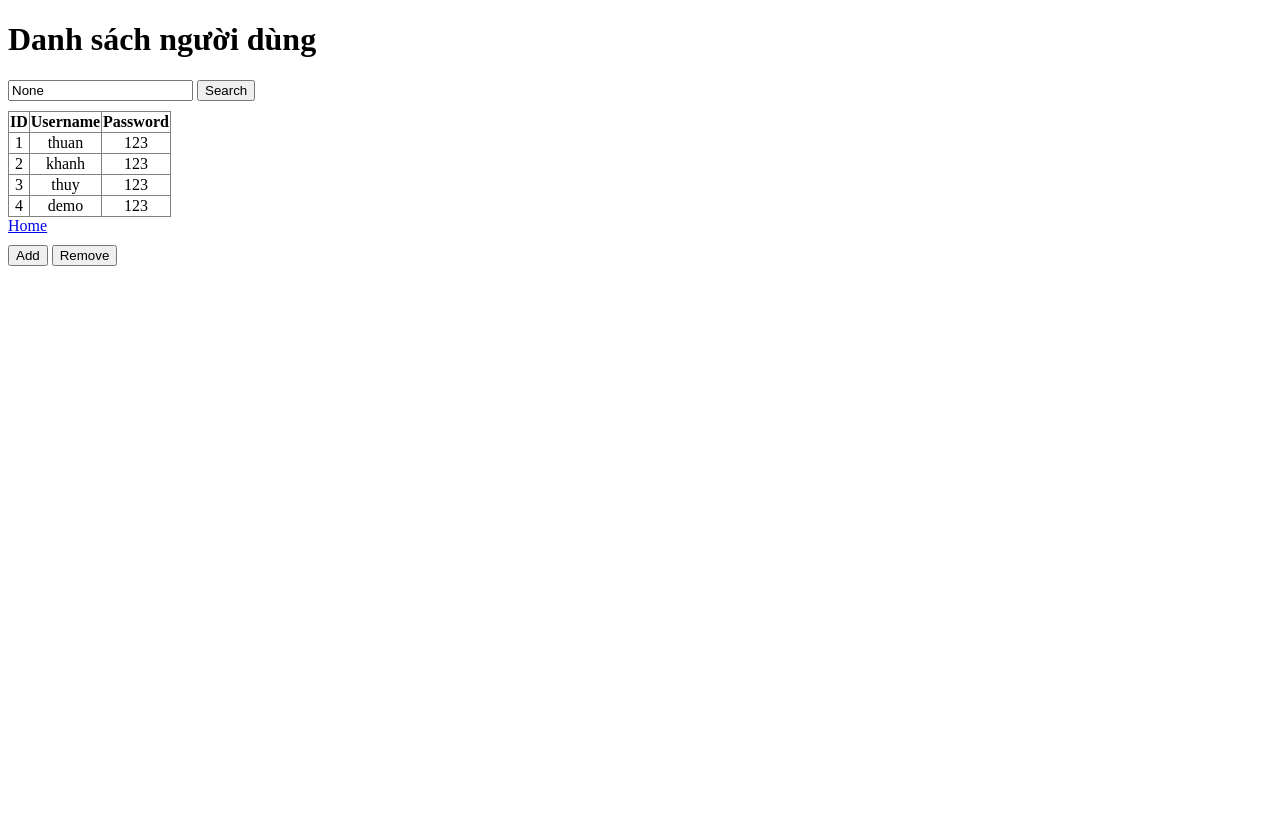
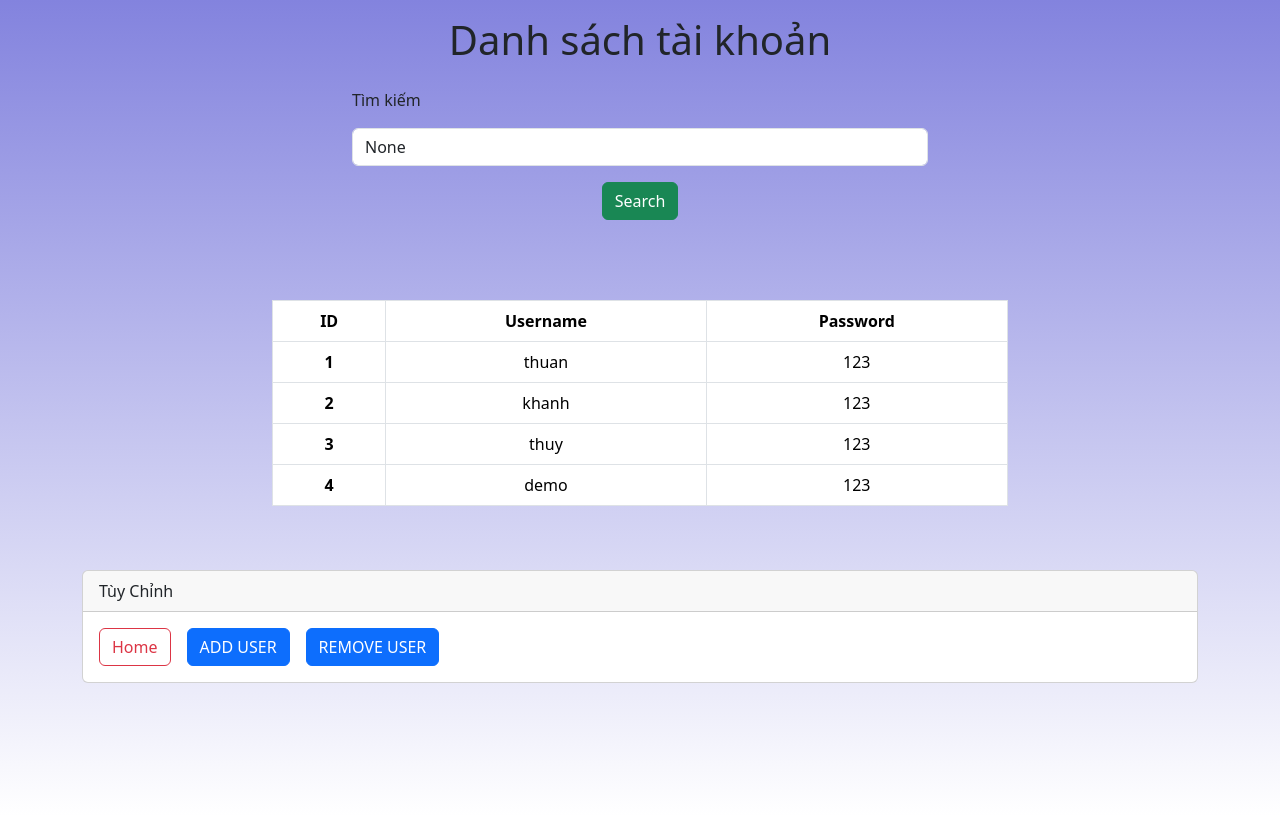
Before and after one commit to hoangbaokhanh1511/Smart-Home-Website, a Flask app: page /view/database in a window 1280 px wide. Before the commit the page ends 266 px from the top, so only its background shows below. Run offline with Flask 3, Linux system fonts and the light colour scheme.

Commit message:
làm bootstrap cho database, thêm thư viện MQ135, fix lại ô cảm biến thời tiết

```diff
--- a/OOP.py
+++ b/OOP.py
@@ -27,7 +27,7 @@
                     sleep(0.01)
 
             self.brightness = value
-            # print(self.brightness)
+
 
         return self
 
--- a/app.py
+++ b/app.py
@@ -157,8 +157,9 @@
             db.session.commit()
 
         if 'username' in session:
+            return render_template('userpage.html', username=username, start=start, end=end)
 
-            return render_template('userpage.html', username=username, start=start, end=end, )
+
         else:
             flash("Bạn cần phải đăng nhập trước", "error")
             return redirect(url_for('login'))
@@ -298,16 +299,6 @@
     return render_template('weather.html', result=result)
 
 
-# active form
-@app.route('/add')
-def add():
-    return render_template('add.html')
-
-
-@app.route('/remove')
-def remove():
-    return render_template('remove.html')
-
 
 # Phần này xử lý thao tác module => => => => =>
 data_sensor_dht11 = {
@@ -324,6 +315,24 @@
     'Led_D7': 0,
     'Led_D8': 0
 }
+
+mqt135 = {
+    'value': 0
+}
+
+
+# Xử lý mqt135
+@app.route('/user_dashboard/api/mqt135', methods=['POST', 'GET'])
+def get_mqt135():
+    if request.method == 'POST':
+        data = request.get_json()
+        mqt135.update(data)
+        if data:
+            return jsonify({"status": "success", "data_received": data}), 200
+        else:
+            return jsonify({"status": "error", "message": "No data received"}), 400
+    else:
+        return jsonify(mqt135)
 
 
 # Xử lý dht11
@@ -378,18 +387,15 @@
 
 
 # Độ sáng Đèn
-
-
 def get_weather_for_five_days():
     data = requests.get(
-        'http://api.openweathermap.org/data/2.5/forecast?q=Hue&appid=07bb5510d2576951d78b0f0b637f4716&units=metric&lang=vi').json()
-    if data['cod'] != '200':
-        print('Error')
-        return
+        'http://api.openweathermap.org/data/2.5/forecast?lat=16.4637&lon=107.5917&appid=07bb5510d2576951d78b0f0b637f4716&units=metric').json()
+
+    print(json.dumps(data,indent=4))
 
     data_weather = []
     for i in range(len(data['list'])):
-        if data['list'][i]['dt_txt'].endswith('00:00:00'):
+        if data['list'][i]['dt_txt'].endswith('06:00:00'):
             temp = int(data['list'][i]['main']['temp'])
             hum = data['list'][i]['main']['humidity']
             icon = data['list'][i]['weather'][0]['icon']
--- a/static/scripts/view.js
+++ /dev/null
@@ -1,17 +0,0 @@
-document.getElementById('add').addEventListener("click", function (event) {
-  show_form('/add')
-})
-document.getElementById('remove').addEventListener("click", function (event) {
-  show_form('/remove')
-})
-
-function show_form(event){
-  fetch(event)
-  .then(response => response.text())
-  .then(data => {
-    document.getElementById('form').innerHTML = data
-  })
-  .catch (err => {
-    console.error(err)
-  })
-}
--- a/templates/add.html
+++ /dev/null
@@ -1,6 +0,0 @@
-<form method="post">
-  <caption>Mời bạn nhập thông tin để tiến hành thêm tài khoản</caption>
-  <p>Username: <input type="text" name="username" id="username"></p>
-  <p>Password: <input type="password" name="password" id="password"></p>
-  <input type="submit" value="Add" name="handle">
-</form>
--- a/templates/remove.html
+++ /dev/null
@@ -1,5 +0,0 @@
-<form method="post">
-  <caption>Mời bạn nhập thông tin để tiến hành xóa tài khoản</caption>
-  <p>Username: <input type="text" name="username" id="username"></p>
-  <input type="submit" value="Remove" name="handle" id="check">
-</form>
--- a/templates/view.html
+++ b/templates/view.html
@@ -5,75 +5,154 @@
   <meta charset="UTF-8">
   <meta name="viewport" content="width=device-width, initial-scale=1.0">
   <title>View Database</title>
-  <style>
-    #function {
-      margin-top: 10px;
-    }
-    table{
-      border-collapse: collapse;
-      margin-top: 10px;
-    }
-    th,tr {
-      text-align: center;
-    }
+  <link href="https://cdn.jsdelivr.net/npm/bootstrap@5.3.3/dist/css/bootstrap.min.css" rel="stylesheet"
+    integrity="sha384-QWTKZyjpPEjISv5WaRU9OFeRpok6YctnYmDr5pNlyT2bRjXh0JMhjY6hW+ALEwIH" crossorigin="anonymous">
+  <script src="https://cdn.jsdelivr.net/npm/bootstrap@5.3.3/dist/js/bootstrap.bundle.min.js"
+    integrity="sha384-YvpcrYf0tY3lHB60NNkmXc5s9fDVZLESaAA55NDzOxhy9GkcIdslK1eN7N6jIeHz"
+    crossorigin="anonymous"></script>
 
-    #submit{
-      border: none;
-      background-color: white;
-    }
-  </style>
 </head>
 
-<body>
-  <h1>Danh sách người dùng</h1>
-  <form action="{{ url_for('data') }}" method="get">
-    <input type="text" placeholder="Enter the infomation" name="query" value="{{query}}">
-    <button type="submit">Search</button>
-  </form>
+<body style="height: 100vh; background:  linear-gradient(to bottom, rgb(131, 131, 222), white);">
+  <div class="container mt-3" style="margin-bottom: 10vh; max-width: 600px; ">
+    <div class="row mb-3">
+      <h1 style="text-align: center;">Danh sách tài khoản </h1>
+    </div>
+    <div class="row">
+      <form class="d-flex flex-column" action="{{ url_for('data') }}" method="get">
+        <label for="usernameLable">Tìm kiếm</label>
+        <input class="form-control mb-3 mt-3" type="text" placeholder="Enter the infomation" name="query"
+          value="{{query}}">
+        <button class="mx-auto btn btn-success justify-content-center" type="submit">Search</button>
+      </form>
+    </div>
+  </div>
 
-  {%if data%}
-  <table border="1">
-    <tr>
-      <th>ID</th>
-      <th>Username</th>
-      <th>Password</th>
+  <div class="container text-center" >
+    <div class="row justify-content-center">
+      <div class="col-md-8">
+        <table class="table table-hover table-bordered" style="border-radius: 10px;">
+          <thead>
+            <tr>
+              <th scope="col">ID</th>
+              <th scope="col">Username</th>
+              <th scope="col">Password</th>
+            </tr>
+          </thead>
+          <tbody>
+            {% if data %}
+              {% for user in data %}
+              <tr>
+                <th scope="row">{{ user._id }}</th>
+                <td>{{ user.name }}</td>
+                <td>{{ user.password }}</td>
+              </tr>
+              {% endfor %}
+            {% else %}
+              <tr>
+                <td colspan="3" class="text-center">Không tìm thấy</td>
+              </tr>
+            {% endif %}
+          </tbody>
+        </table>
+      </div>
+    </div>
+  </div>
+  <div class="container d-flex flex-column justify-content-center">
+    <div class="row">
+      <div class="col">
+        <div class="card mt-5">
+          <div class="card-header">
+            Tùy Chỉnh
+          </div>
+          <div class="card-body d-flex gap-3">
+            <a href="{{ url_for('home') }}" class="btn btn-outline-danger">Home</a>
+            <button id="add" class="btn btn-primary">ADD USER</button>
+            <button id="remove" class="btn btn-primary">REMOVE USER</button>
+          </div>
+        </div>
+      </div>
+    </div>
 
-    </tr>
-    {% for user in data %}
+    <div class="row">
+      <div class="col">
+        <div id="formAdd" class="card" style="display: none;">
 
-    <tr>
-      <td>{{ user._id }}</td>
-      <td>{{ user.name }}</td>
-      <td>{{ user.password }}</td>
+          <div class="card-header">
+            Thêm Tài Khoản
+          </div>
 
-    </tr>
-    {%endfor%}
-  {%else%}
-    <p>Không tồn tại thông tin người dùng</p>
-  {%endif%}
+          <div class="card-body p-4">
 
-  </table>
-  <a href="{{ url_for('home') }}">Home</a>
-  <div id="function">
+              <div class="card-title mb-3">
+                Mời bạn nhập thông tin để tiến hành thêm tài khoản
+              </div>
 
-    <button id="add">Add</button>
-    <button id="remove">Remove</button>
+              <div class="row p-2 ">
+                <form method="post">
+                  <label for="username">Username:</label>
+                  <input class="form-control mb-2 mt-2" type="text" name="username" id="username" placeholder="Enter Username">
 
-    <div id="form"></div>
+                  <label for="password">Password:</label>
+                  <input class="form-control mt-2 mb-4" type="text" name="password" id="password" placeholder="Enter Password">
+
+                  <input class="btn btn-outline-success" type="submit" value="Add" name="handle">
+                </form>
+              </div>
+
+          </div>
+        </div>
+      </div>
+    </div>
+
+    <div class="row">
+      <div class="col">
+        <div id="formRemove" class="card" style="display: none;">
+
+          <div class="card-header">
+            Xóa Tài Khoản
+          </div>
+
+          <div class="card-body p-4">
+
+              <div class="card-title mb-3">
+                Mời bạn nhập thông tin để tiến hành xóa tài khoản
+              </div>
+
+              <div class="row p-2 ">
+                <form method="post">
+                  <label for="username">Username:</label>
+                  <input class="form-control mb-4 mt-2" type="text" name="username" id="username" placeholder="Enter Username">
+
+                  <input class="btn btn-outline-success" type="submit" value="Remove" name="handle" id="check">
+
+                </form>
+              </div>
+
+          </div>
+        </div>
+      </div>
+    </div>
+  </div>
+
 
   </div>
 
-  {% with messages = get_flashed_messages(with_categories=true) %}
-    {% if messages %}
+  <script>
+    document.getElementById('add').addEventListener("click", function (event) {
+      document.getElementById('formAdd').style.display = 'block'
+      document.getElementById('formRemove').style.display = 'none'
 
-    {% for category, message in messages %}
-      <p class="category">{{message}}</p>
-    {% endfor %}
+    })
 
-    {% endif %}
-  {% endwith %}
+    document.getElementById('remove').addEventListener("click", function (event) {
+      document.getElementById('formRemove').style.display = 'block'
+      document.getElementById('formAdd').style.display = 'none'
+    })
+
+  </script>
 
 </body>
-<script src="{{ url_for('static', filename = 'scripts/view.js')}}"></script>
+
 
 </html>
```
Also changed, not shown: MQ135.py (added, +82 -0 lines), main.py (+33 -56 lines), static/scripts/main.js (+49 -16 lines), static/styles/style.css (+28 -7 lines), templates/userpage.html (+3 -5 lines), instance/pir.sqlite3, instance/users.sqlite3.
